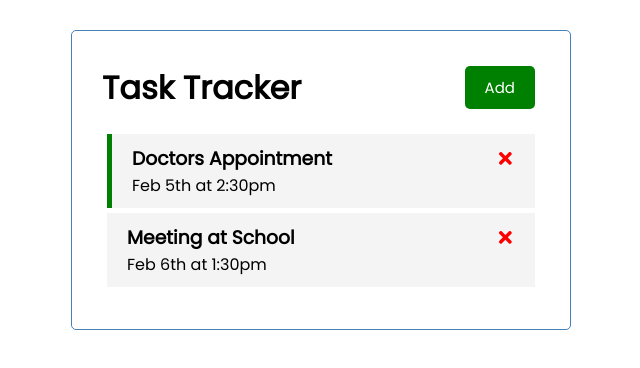
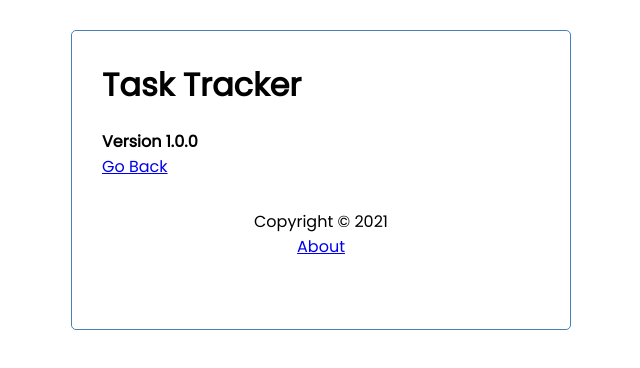
Before and after one commit to Belchenkov/react-task-tracker, a React (Create React App) app: page /about in a window 1280 px wide. Shown: the top 368 px of the page, without its empty margins (319-959 px from the left). Built offline with nearby package versions, Linux system fonts and the light colour scheme; data requests are answered from the project's data file.

Commit message:
Add Router, Footer, About

```diff
--- a/package.json
+++ b/package.json
@@ -10,6 +10,7 @@
     "react": "^17.0.1",
     "react-dom": "^17.0.1",
     "react-icons": "^4.2.0",
+    "react-router-dom": "^5.2.0",
     "react-scripts": "4.0.3",
     "web-vitals": "^1.1.1"
   },
--- a/src/App.js
+++ b/src/App.js
@@ -1,8 +1,11 @@
 import { useEffect, useState } from 'react';
+import { BrowserRouter as Router, Route } from 'react-router-dom';
 
 import Header from './components/Header';
+import About from './components/About';
 import Tasks from './components/Tasks';
 import AddTask from './components/AddTask';
+import Footer from './components/Footer';
 
 function App() {
     const [showAddTask, setShowAddTask] = useState(false);
@@ -66,6 +69,8 @@
     };
 
     return (
+        <Router>
+
             <div className="container">
                 <Header
                     title="Task Tracker"
@@ -73,6 +78,9 @@
                     showAdd={showAddTask}
                 />
                 { showAddTask && <AddTask onAddTask={addTask} /> }
+
+                <Route path='/' exact render={props => (
+                    <>
                         { tasks.length > 0 ? (
                                 <Tasks
                                     onDelete={deleteTask}
@@ -83,7 +91,12 @@
                                 'No Tasks To Show'
                             )
                         }
+                    </>
+                )} />
+                <Route path='/about' component={About} />
+                <Footer />
             </div>
+        </Router>
   );
 }
 
--- /dev/null
+++ b/src/components/About.js
@@ -0,0 +1,12 @@
+import { Link } from 'react-router-dom';
+
+const About = () => {
+    return (
+        <div>
+            <h4>Version 1.0.0</h4>
+            <Link to={'/'}>Go Back</Link>
+        </div>
+    );
+};
+
+export default About;
--- /dev/null
+++ b/src/components/Footer.js
@@ -0,0 +1,12 @@
+import { Link } from 'react-router-dom';
+
+const Footer = () => {
+    return (
+        <footer>
+            <p>Copyright &copy; 2021</p>
+            <Link to={'/about'}>About</Link>
+        </footer>
+    );
+};
+
+export default Footer;
--- a/src/components/Header.js
+++ b/src/components/Header.js
@@ -1,16 +1,21 @@
 import PropTypes from 'prop-types';
+import { useLocation } from 'react-router-dom';
 
 import Button from "./Button";
 
 const Header = ({ title, showAddForm, showAdd }) => {
+    const location = useLocation();
+
     return (
         <header className="header">
             <h1>{ title }</h1>
-            <Button
-                color={showAdd ? 'red' : 'green'}
-                text={showAdd ? 'Close' : 'Add'}
-                onClick={showAddForm}
-            />
+            { location.pathname === '/' && (
+                <Button
+                    color={showAdd ? 'red' : 'green'}
+                    text={showAdd ? 'Close' : 'Add'}
+                    onClick={showAddForm}
+                />)
+            }
         </header>
     );
 };
```
Also changed, not shown: 1 other file (tests, documents, lock files or other folders). Lines whose indentation alone changed are shown as unchanged.
